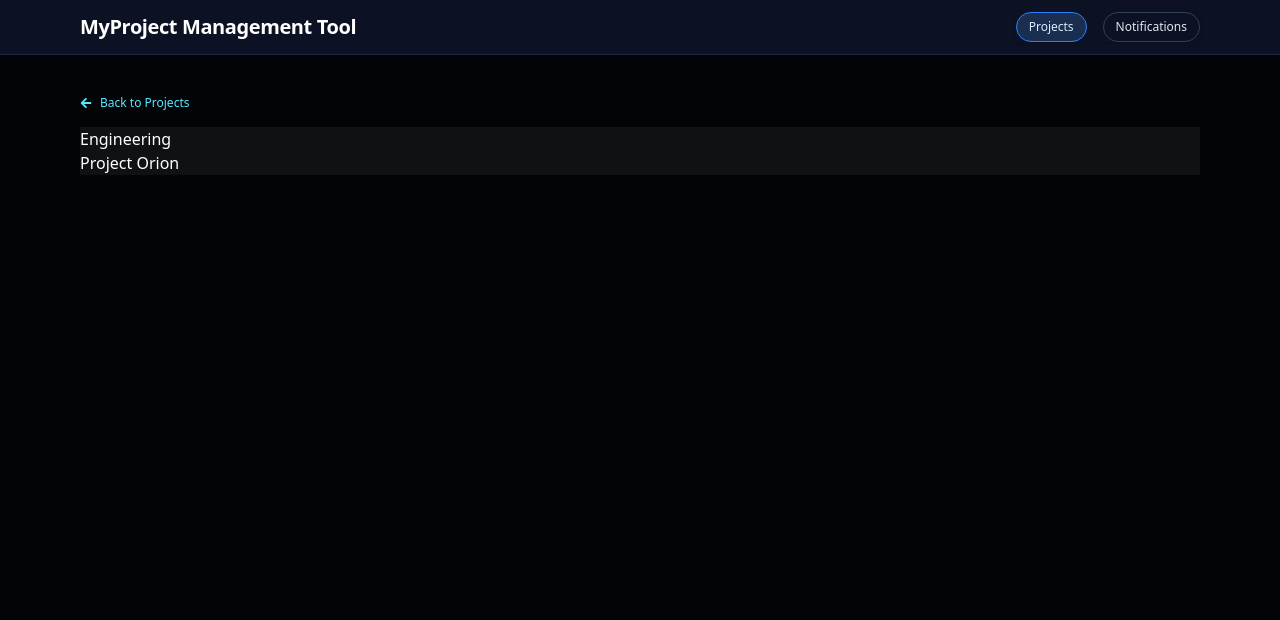
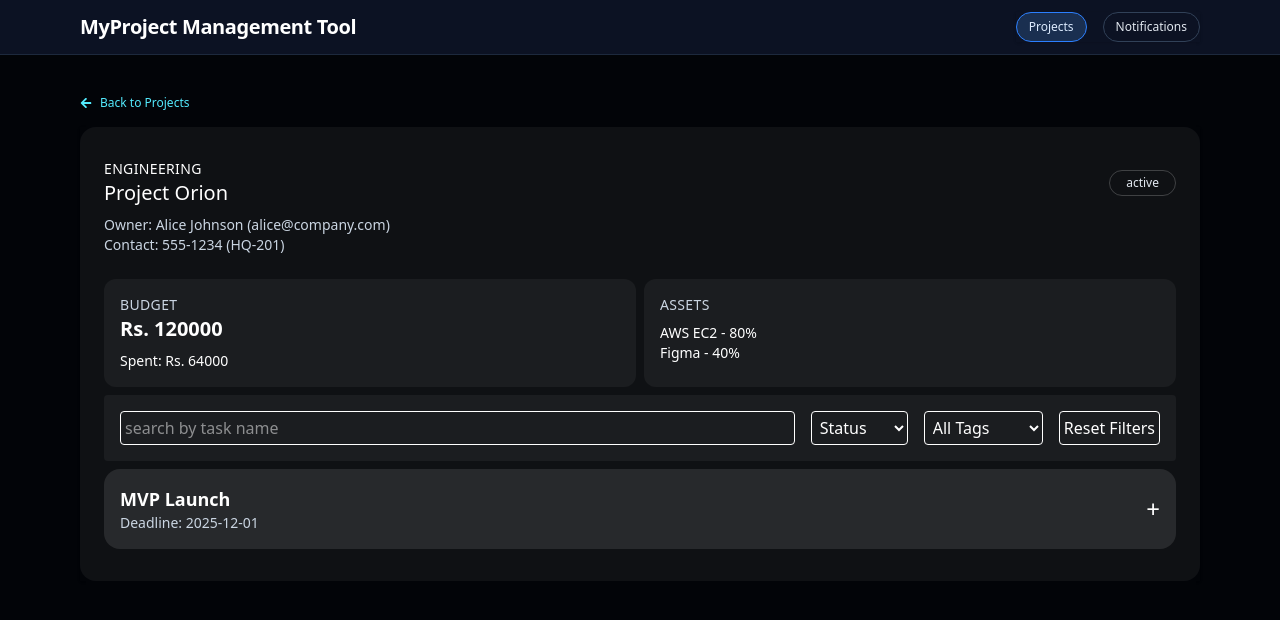
Before and after one commit to Saurashya/project-management-task, a React (Vite) app: page /projects/1 in a window 1280 px wide. Shown: the top 620 px of the page. Built offline with nearby package versions, Linux system fonts and the light colour scheme.

Commit message:
Feature: UI completion for projects landing and project details page.

```diff
--- /dev/null
+++ b/src/components/project/MilestoneCard.jsx
@@ -0,0 +1,52 @@
+import React, { useState } from "react";
+import TaskCard from "./TaskCard";
+
+const MilestoneCard = ({ milestone }) => {
+  const [isMilestoneOpen, setIsMilestoneOpen] = useState(false);
+  return (
+    <div className="transition-all duration-500">
+      {!isMilestoneOpen ? (
+        <div
+          className="bg-white/10 p-4 rounded-2xl my-2 flex items-center justify-between"
+          onClick={() => setIsMilestoneOpen((prev) => !prev)}
+        >
+            <div>
+                <div>
+              <h2 className="text-lg font-semibold">{milestone.title}</h2>
+            </div>
+            <div>
+              <p className="text-sm text-slate-300">Deadline: {milestone.deadline}</p>
+            </div>
+            </div>
+            <button className="text-2xl">+</button>
+        </div>
+      ) : (
+        <div className="bg-white/10 p-4 rounded-2xl my-2">
+          <div className="flex items-center justify-between">
+            <div>
+              <div>
+                <h2 className="text-lg font-semibold">{milestone.title}</h2>
+              </div>
+              <div>
+                <p className="text-sm text-slate-300">Deadline: {milestone.deadline}</p>
+              </div>
+            </div>
+            <button
+              onClick={() => setIsMilestoneOpen((prev) => !prev)}
+              className="text-2xl"
+            >
+              -
+            </button>
+          </div>
+          <div className="tasks grid grid-cols-1 gap-y-4 pt-4">
+            {milestone.tasks.map((task) => (
+            <TaskCard key={task.id} task={task} />
+          ))}
+          </div>
+        </div>
+      )}
+    </div>
+  );
+};
+
+export default MilestoneCard;
--- a/src/components/project/ProjectFilter.jsx
+++ b/src/components/project/ProjectFilter.jsx
@@ -1,4 +1,4 @@
-import React, {useState } from 'react'
+import {useState } from 'react'
 // import useDebounce from '../../hooks/useDebounce'
 
 const ProjectFilter = () => {
--- /dev/null
+++ b/src/components/project/TaskCard.jsx
@@ -0,0 +1,77 @@
+import React from "react";
+
+const TaskCard = ({ task }) => {
+  return (
+    <div className="rounded-xl border border-white/5 bg-white/5 p-4 transition hover:border-white/20">
+      <div className="flex flex-wrap items-center justify-between gap-3">
+        <div>
+          <p className="text-sm text-white/50">Task</p>
+          <h4 className="text-lg font-semibold">{task.title}</h4>
+        </div>
+        <span className="rounded-full border border-white/10 px-3 py-1 text-xs text-white/70">
+          {task.status}
+        </span>
+      </div>
+      <div className="mt-3 flex flex-wrap gap-2 text-xs text-white/70">
+        {task.tags.map((tag,index) => (
+          <span
+            key={index}
+            className="rounded-full border border-white/10 px-3 py-1"
+          >
+            {tag}
+          </span>
+        ))}
+      </div>
+      <div className="mt-4 grid gap-4 sm:grid-cols-2">
+        <div>
+          <p className="text-sm text-white/60">Assigned to</p>
+          <ul className="mt-2 space-y-1 text-sm text-white/80">
+            {task.assignedTo.map((member) => (
+              <li key={member.id}>
+                <p><span className="font-semibold">{member.name}</span>— {member.role} (
+                {member.skills.join(", ")})</p>
+              </li>
+            ))}
+          </ul>
+        </div>
+        <div>
+          <p className="text-sm text-white/60">Comments</p>
+          {task.comments.length > 0 ? (
+            <ul className="mt-2 space-y-2 text-sm text-white/80">
+              {task.comments.map((comment) => (
+                <li
+                  key={comment.id}
+                  className="rounded-lg border border-white/5 bg-white/5 p-2"
+                >
+                  <strong>{comment.by}</strong>: {comment.message}
+                  <span className="block text-xs text-white/50">
+                    {comment.date}
+                  </span>
+                </li>
+              ))}
+            </ul>
+          ) : (
+            <p className="mt-2 text-xs text-white/50">No comments yet.</p>
+          )}
+        </div>
+      </div>
+      <div className="mt-4 flex justify-between text-sm text-white/70">
+        <button
+          type="button"
+        //   onClick={() => handleTaskComplete(task, milestone)}
+          className={
+            `rounded-full px-4 py-2 text-xs font-semibold uppercase tracking-wide",
+            ${task.status === "completed"
+              ? "border border-emerald-400 text-emerald-300"
+              : "bg-emerald-400 text-slate-900 hover:bg-emerald-300"}`
+          }
+          disabled={task.status === "completed"}
+        >
+          {task.status === "completed" ? "Completed" : "Mark Complete"}
+        </button>
+      </div>
+    </div>
+  );
+};
+
+export default TaskCard;
--- /dev/null
+++ b/src/components/project/TaskFilter.jsx
@@ -0,0 +1,34 @@
+import {useState } from 'react'
+
+
+const TaskFilter = () => {
+    const [searchInput,setSearchInput] = useState("")
+    const[status,setStatus] = useState("")
+    const[tags,setTags] = useState("")
+
+
+    const handleReset = () => {
+        setSearchInput("")
+        setStatus("")
+        setTags("")
+    }
+  return (
+    <div className='flex flex-wrap gap-x-4 bg-white/5 p-4 rounded text-white'>
+        <input type="text" className='text-md p-1 outline-none border border-white rounded flex-1 focus:border-blue-400' placeholder='search by task name' value={searchInput} onChange={(e)=>setSearchInput(e.target.value)}/>
+        <select onChange={(e)=>setStatus(e.target.value)} className='border border-white rounded p-1 hover:border-blue-400 outline-none' value={status}>
+            <option value="">Status</option>
+            <option value="Active">Active</option>
+            <option value="Planning">Planning</option>
+        </select>
+        <select className='border border-white rounded p-1 hover:border-blue-400 outline-none'
+        onChange={(e)=>setTags(e.target.value)} value={tags}>
+            <option value="">All Tags</option>
+            <option value="Engineering">DevOps</option>
+            <option value="Marketing">Automation</option>
+        </select>
+        <button className='border border-white rounded p-1 hover:border-blue-400 outline-none' onClick={handleReset}>Reset Filters</button>
+    </div>
+  )
+}
+
+export default TaskFilter
--- a/src/pages/ProjectDetailPage.jsx
+++ b/src/pages/ProjectDetailPage.jsx
@@ -1,28 +1,89 @@
-import React from 'react'
-import { NavLink, useParams } from 'react-router-dom';
-import useProjectsStore from '../store/useProjectsStore'
-import { FaArrowLeft} from 'react-icons/fa';
+import { NavLink, useParams } from "react-router-dom";
+import useProjectsStore from "../store/useProjectsStore";
+import { FaArrowLeft } from "react-icons/fa";
+import TaskFilter from "../components/project/TaskFilter";
+import MilestoneCard from "../components/project/MilestoneCard";
 
 const ProjectDetailPage = () => {
-  const projects = useProjectsStore((state) => state.projects)
+  const projects = useProjectsStore((state) => state.projects);
   const params = useParams();
-  const Project = projects.find((project) => project.id == params.projectId)
+  const Project = projects.find((project) => project.id == params.projectId);
+
+  if(!Project){
+    return(
+      <div>
+        <h1 className="text-white text-2xl">Project not found !</h1>
+       </div>
+        )
+  }
 
   return (
     <div>
-      <NavLink to="/projects" className='text-xs text-cyan-300 py-4 flex items-center gap-2 hover:text-white'><FaArrowLeft/><span>Back to Projects</span></NavLink>
-      <div className="text-white project-details-container">
-        <div className='h-fit bg-white/5'>
-          <div>
-            <div className='heading'>
-              <h3>{Project.department}</h3>
-              <h2>{Project.name}</h2>
+      <NavLink
+        to="/projects"
+        className="text-xs text-cyan-300 py-4 flex items-center gap-2 hover:text-white"
+      >
+        <FaArrowLeft />
+        <span>Back to Projects</span>
+      </NavLink>
+      <div className="text-white project-details-container shadow">
+        <div className="h-fit bg-white/5 text-white p-6 rounded-2xl min-h-fit">
+          <div className="title-container flex items-center justify-between">
+            <div className="py-2">
+              <h3 className="uppercase text-sm tracking-wide">
+                {Project.department}
+              </h3>
+              <h2 className="text-xl">{Project.name}</h2>
             </div>
+            <button className="text-slate-200 border border-white/20 px-4 py-1 rounded-full text-xs">
+              {Project.status}
+            </button>
+          </div>
+          <div className="details-container text-slate-300 text-sm ">
+            <p>Owner: {`${Project.owner.name} (${Project.owner.email})`}</p>
+            <p>
+              Contact: {`${Project.owner.contact?.phone ?? "N/A"} (${Project.owner.contact?.office ?? "N/A"})`}
+            </p>
+          </div>
+          {/* CARDS */}
+          <div className="cards flex gap-2 mt-4">
+            {/* Budget Card */}
+            <div className="text-sm p-4 bg-white/5 my-2 rounded-xl flex-1">
+              <h2 className="uppercase font-light tracking-wide text-slate-300">
+                Budget
+              </h2>
+              <p className="text-xl text-white font-bold pb-2">
+                Rs. {Project.resources.budget}
+              </p>
+              <p className="text-sm">Spent: Rs. {Project.resources.spent}</p>
+            </div>
+            {/* Assets Card */}
+            <div className="text-sm p-4 bg-white/5 my-2 rounded-xl flex-1">
+              <h2 className="uppercase font-light tracking-wide text-slate-300 pb-2">
+                Assets
+              </h2>
+              {Project.resources.assets.map((asset) => {
+                return (
+                  <p className="text-sm" key={asset.id}>
+                    {asset.name} - {asset.usage}%
+                  </p>
+                );
+              })}
+            </div>
+          </div>
+          {/* TASK FILTER */}
+          <TaskFilter />
+          {/* MILESTONES */}
+          <div className="milestones">
+              {Project.milestones.length<1 && <h2 className="text-lg text-white p-4">No milestones yet</h2>}
+              <div>
+                {Project.milestones.map((milestone) => <MilestoneCard milestone={milestone} key={milestone.id}/>)}
+              </div>
           </div>
         </div>
       </div>
     </div>
-  )
-}
+  );
+};
 
-export default ProjectDetailPage
+export default ProjectDetailPage;
--- a/src/pages/Projects.jsx
+++ b/src/pages/Projects.jsx
@@ -1,4 +1,3 @@
-import React from 'react'
 import useProjectsStore from '../store/useProjectsStore'
 import ProjectFilter from '../components/project/ProjectFilter'
 import ProjectCard from '../components/project/ProjectCard'
```
